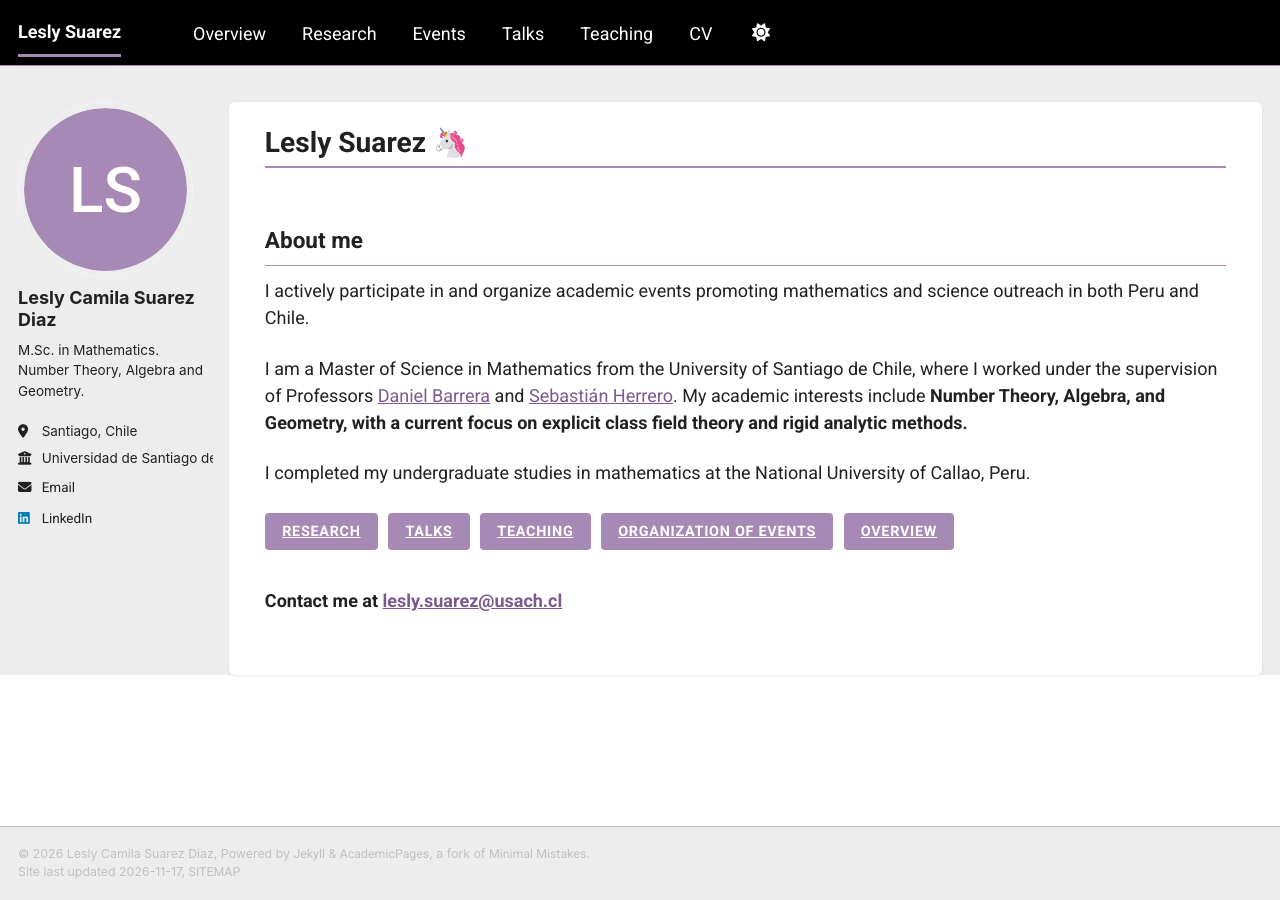
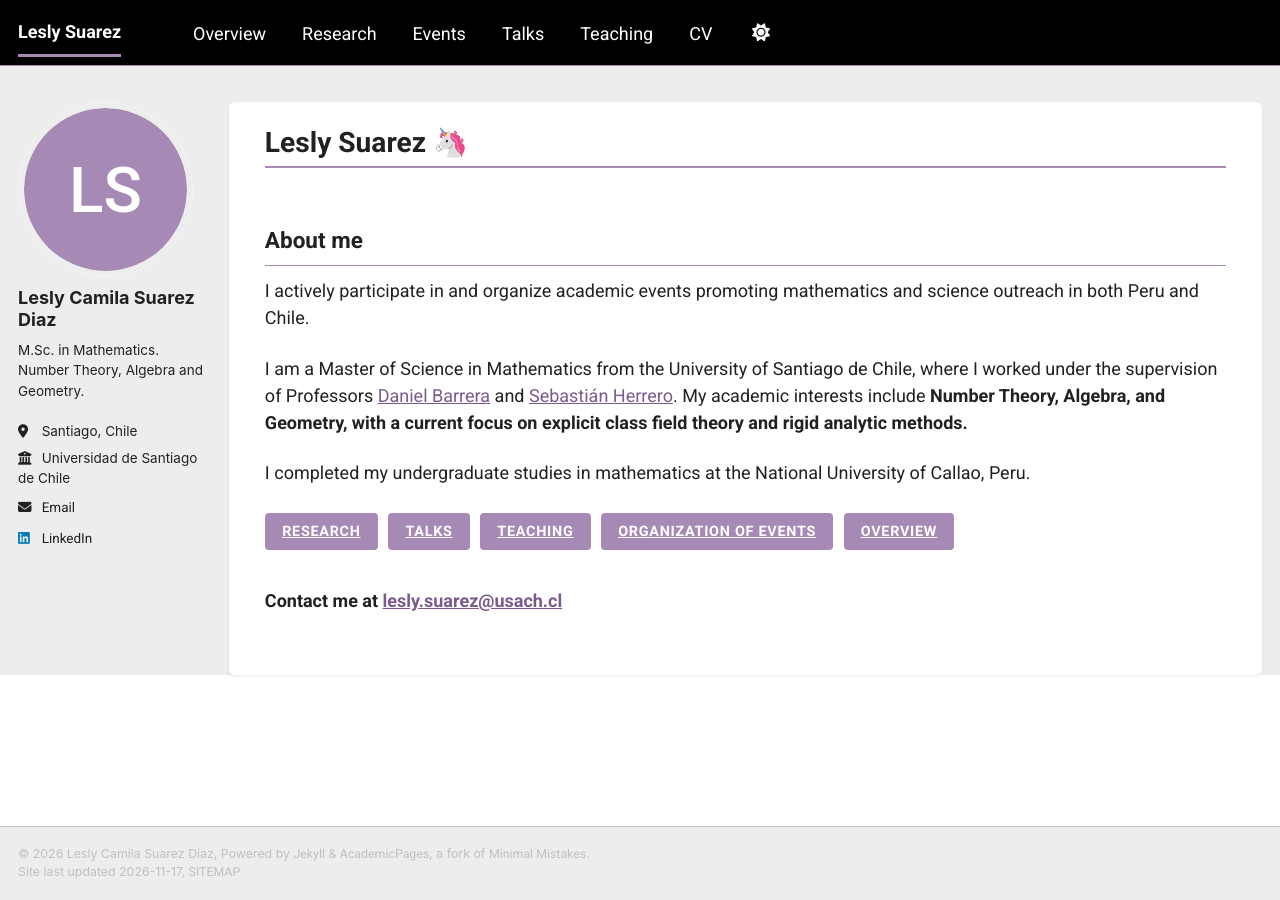
Before and after one commit to leslysuarez/leslysuarez.github.io, a Jekyll site: the page built from _pages/about.md, in a window 1280 px wide. Built offline with Jekyll 4.4.1, drawn with Linux system fonts in a browser that asks for light colours; a script bundle is joined from its source files by our own code; a style sheet for code colours, icons or effects is not loaded.

Commit message:
Permitir textos largos en la barra lateral
Co-Authored-By: Claude Opus 5.5 <noreply@anthropic.com>
Claude-Session: https://claude.ai/code/session_01URiHnxDtjAXddDnqyXCXG7

```diff
--- a/_sass/_personalizado.scss
+++ b/_sass/_personalizado.scss
@@ -155,3 +155,8 @@ body {
   font-size: 0.9em;
   margin-top: 0.2em;
 }
+
+/* ---------- Barra lateral: permitir que textos largos bajen de línea ---------- */
+.author__urls li {
+  white-space: normal;
+}
```
